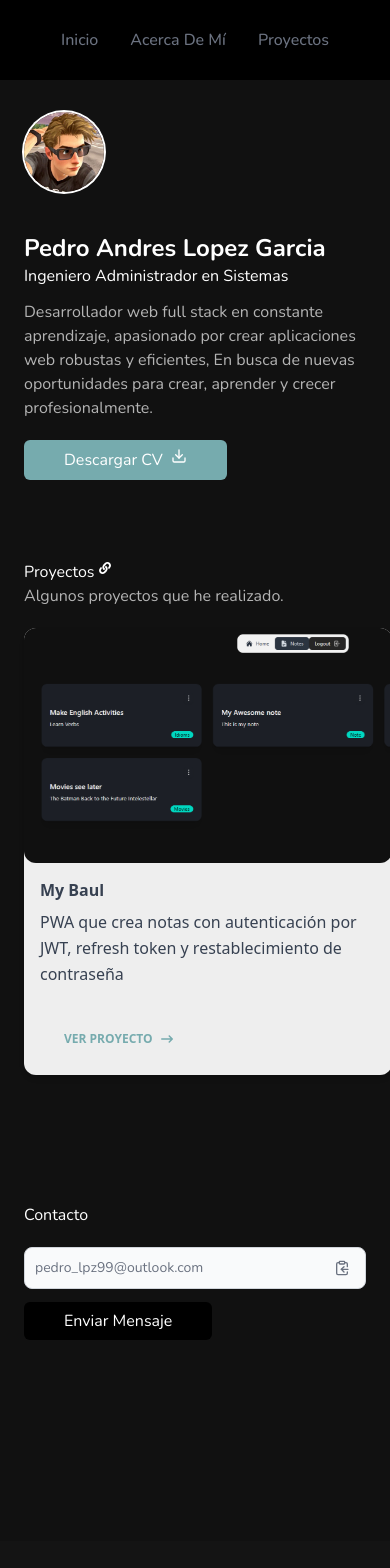
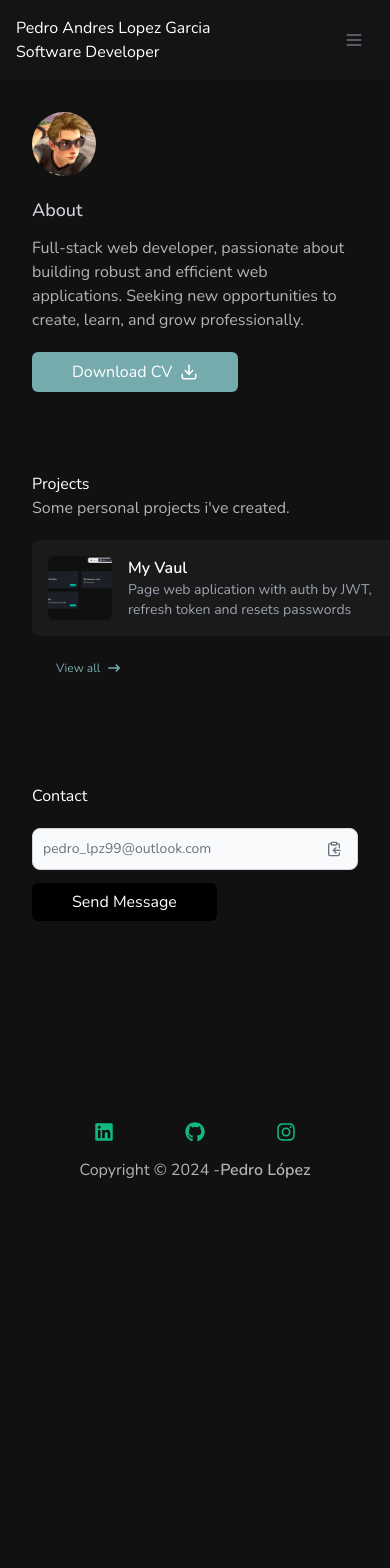
Before and after one commit to pedrolpz99/portfolio, a Next.js app: page / in a window 390 px wide. Shown: the top 1568 px of the page. After the commit the page ends 1246 px from the top, so only its background shows below. Built offline with nearby package versions, Linux system fonts and the light colour scheme.

Commit message:
feat: change style and and asside

```diff
--- a/src/app/components/about/about.jsx
+++ b/src/app/components/about/about.jsx
@@ -17,8 +17,8 @@ const About = () => {
     );
   };
   return (
-    <div className="mt-10 mb-24">
-      <h3>Acerca de mi</h3>
+    <div className="mt-20 md:mt-0 mb-24">
+      <h1 className="text-3xl font-medium">About </h1>
       <div className="my-8">
         <div className="relative w-full  max-w-xl mx-auto">
           <div className="overflow-hidden">
@@ -54,22 +54,24 @@ const About = () => {
           </button>
         </div>
       </div>
+      <div>
         <p className="mb-5">
           Hola, Soy Pedro López y me apasiona la idea de crear aplicaciones,
           sistemas, páginas web para que sean útiles hacia personas que la usen.
         </p>
         <p className="mb-5">
-        He trabajado en diferentes sectores relacionados con la informática como
-        Soporte de aplicaciones, consultor de bases de datos o Desarrollador
-        Web. Siempre estoy en constante aprendizaje, aprendiendo de mis errores
-        y mejorando en cada momento que puedo dentro de mi persona como en el
-        ámbito laboral.
+          He trabajado en diferentes sectores relacionados con la informática
+          como Soporte de aplicaciones, consultor de bases de datos o
+          Desarrollador Web. Siempre estoy en constante aprendizaje, aprendiendo
+          de mis errores y mejorando en cada momento que puedo dentro de mi
+          persona como en el ámbito laboral.
         </p>
         <p className="mb-5">
           Cuando no estoy codeando me gusta tocar la guitarra eléctrica, mejorar
           mi inglés y explorar nuevas tecnologías y mejorando como programador.
         </p>
       </div>
+    </div>
   );
 };
 
--- a/src/app/components/about/habilities.jsx
+++ b/src/app/components/about/habilities.jsx
@@ -32,6 +32,10 @@ const Habilities = () => {
       icon: "devicon-nextjs-original-wordmark",
     },
     {
+      name: "Typescript",
+      icon: "devicon-typescript-plain",
+    },
+    {
       name: "Rails",
       icon: "devicon-rails-plain",
     },
@@ -39,6 +43,11 @@ const Habilities = () => {
       name: "Ruby",
       icon: "devicon-ruby-plain",
     },
+    { name: "Nginx", icon: "devicon-nginx-original" },
+    { name: "Python", icon: "devicon-python-plain" },
+    { name: "Graphql", icon: "devicon-graphql-plain" },
+    { name: "C#", icon: "devicon-csharp-plain" },
+    { name: "ASP .NET", icon: "devicon-dotnetcore-plain" },
     {
       name: "Git",
       icon: "devicon-git-plain",
@@ -55,39 +64,40 @@ const Habilities = () => {
       name: "AWS",
       icon: "devicon-amazonwebservices-plain-wordmark",
     },
+    { name: "Linux", icon: "devicon-linux-plain" },
+    {
+      name: "Ubuntu",
+      icon: "devicon-ubuntu-plain",
+    },
   ];
 
   return (
     <>
       <div className="mt-10 	 mb-24">
-        <h3>Habilidades Tecnicas</h3>
+        <h3>Technical Skills</h3>
         <p className="mb-5">
-          Conjunto de Tecnologías en las cuales he estado trabajando durante
-          todo mi aprendizaje.
+          Set of technologies I have been working with throughout my learning
+          journey.
         </p>
 
-        <div className="grid grid-cols-3 gap-4	">
-          {habilities.map((habilitie, index) => {
-            return (
+        <div className="grid grid-cols-3 gap-4">
+          {habilities.map((habilitie, index) => (
             <div
               key={index}
-                className="bg-[#76ABAE] text-white rounded-lg text-center p-3  my-1 "
+              className="bg-[#76ABAE] text-white rounded-xl p-5 flex flex-col items-center justify-center gap-3
+                 transition-all duration-300 ease-in-out
+                 hover:scale-105 hover:shadow-lg"
             >
-                <span>
-                  <i className={`${habilitie.icon} text-6xl`}>
-                    {index == 3 ? (
-                      <>
-                        <div className="flex justify-center">
+              <div className="text-6xl flex justify-center">
+                {index === 3 ? (
                   <SiTailwindcss />
+                ) : (
+                  <i className={habilitie.icon}></i>
+                )}
               </div>
-                      </>
-                    ) : null}
-                  </i>
-                </span>
               <p className="text-white">{habilitie.name}</p>
             </div>
-            );
-          })}
+          ))}
         </div>
       </div>
     </>
--- a/src/app/components/avatar/avatar.jsx
+++ b/src/app/components/avatar/avatar.jsx
@@ -12,38 +12,32 @@ const Avatar = () => {
   };
   return (
     <>
-      <div className="flex mt-12  flex-col gap-10">
+      <div className="flex mt-20 md:mt-0 flex-col gap-5">
         <div>
           <img
-            className="inline-block w-20 h-20 object-cover rounded-full ring-2 ring-white"
+            className=" w-16 h-16 object-cover rounded-full   md:hidden"
             src="/media/profile.jpg"
             alt=""
           />
         </div>
         <div>
-          <h1 className="text-2xl  font-bold  ">Pedro Andres Lopez Garcia</h1>
-          <span className="font-thin	 text-white">
-            Ingeniero Administrador en Sistemas
-          </span>
+          <span className="text-lg text-gray-300 font-medium">About</span>
           <p className="w-45 pt-3 ">
-            Desarrollador web full stack en constante aprendizaje, apasionado
-            por crear aplicaciones web robustas y eficientes, En busca de nuevas
-            oportunidades para crear, aprender y crecer profesionalmente.
+            Full-stack web developer, passionate about building robust and
+            efficient web applications. Seeking new opportunities to create,
+            learn, and grow professionally.
           </p>
         </div>
       </div>
       <div className="mt-18 mb-20">
         <button
-          href="mailto:example@example.com"
-          className="mt-5 rounded-md bg-[#76ABAE] px-10 py-2 text-white"
-          onClick={() => {
-            handleDownload();
-          }}
+          onClick={handleDownload}
+          className="mt-5 rounded-md bg-[#76ABAE] px-10 py-2 text-white flex items-center gap-2
+               transition-all duration-300 ease-in-out
+               hover:bg-[#5f8f92] hover:scale-105 hover:shadow-lg"
         >
-          <div className="flex gap-2 aling-center">
-            <span>Descargar CV</span>
-            <FiDownload />
-          </div>
+          <span>Download CV</span>
+          <FiDownload className="text-lg" />
         </button>
       </div>
     </>
--- a/src/app/components/contact/contact.jsx
+++ b/src/app/components/contact/contact.jsx
@@ -16,7 +16,7 @@ const ContactForm = () => {
   return (
     <>
       <div className="mb-24">
-        <h3 className="">Contacto</h3>
+        <h3 className="">Contact</h3>
         <div className=" w-full max-w-lg">
           <div className="w-full mt-5">
             <div className="relative">
@@ -40,7 +40,7 @@ const ContactForm = () => {
                   isCopied ? "visible opacity-100" : "invisible opacity-0"
                 }`}
               >
-                <span>Copiado!</span>
+                <span>Copied!</span>
               </div>
             </div>
 
@@ -49,7 +49,7 @@ const ContactForm = () => {
                 href="mailto:pedro_lpz99@outlook.com"
                 className="mt-5 rounded-md bg-black px-10 py-2 text-white"
               >
-                Enviar Mensaje
+                Send Message
               </a>
             </div>
           </div>
--- a/src/app/components/footer/footer.jsx
+++ b/src/app/components/footer/footer.jsx
@@ -5,7 +5,7 @@ import { FaInstagram } from "react-icons/fa";
 
 const Footer = () => {
   return (
-    <footer className="footer footer-center  w-full p-8 mt-4 bg-[#141414] text-white">
+    <footer className="footer footer-center  w-full p-8 mt-4  text-white">
       <div className="text-center">
         <div className="flex gap-2.5 items-center justify-around mb-4">
           <a
@@ -33,7 +33,7 @@ const Footer = () => {
         <p>
           Copyright © 2024 -
           <a className="font-semibold" href="mailto:m.sohanemon@gmail.com">
-            Pedro Lopez
+            Pedro López
           </a>
         </p>
       </div>
--- a/src/app/components/navigation/index.jsx
+++ b/src/app/components/navigation/index.jsx
@@ -1,39 +1,115 @@
 "use client";
 import { useState } from "react";
 import Link from "next/link";
+import { BiHomeAlt2 } from "react-icons/bi";
+import { FaUser } from "react-icons/fa6";
+import { PiAppWindowBold } from "react-icons/pi";
 
 const Navigation = () => {
+  const [isOpen, setIsOpen] = useState(false);
+
   const links = [
     {
       id: 1,
       link: "/",
-      name: "Inicio",
+      name: "Home",
+      icon: BiHomeAlt2,
     },
     {
       id: 2,
       link: "about",
-      name: "Acerca de mí",
+      name: "About",
+      icon: FaUser,
     },
     {
       id: 3,
       link: "projects",
-      name: "Proyectos",
+      name: "Projects",
+      icon: PiAppWindowBold,
     },
   ];
+
   return (
     <>
-      <div className="flex justify-center items-center w-full h-20 px-4 text-white bg-black fixed nav z-10">
-        <ul className="flex ">
-          {links.map(({ id, link, name }) => (
-            <li
-              key={id}
-              className="nav-links px-4 cursor-pointer capitalize font-medium text-gray-500 hover:scale-105 hover:text-white duration-200 link-underline"
+      <nav className="bg-[#141414] dark:bg-gray-900 fixed w-full z-20 top-0 start-0">
+        <div className="max-w-screen-xl flex flex-wrap items-center justify-between mx-auto p-4">
+          {/* Logo / Nombre */}
+          <Link
+            href="/"
+            className="flex select-none flex-col text-white hover:opacity-90"
+          >
+            <span>Pedro Andres Lopez Garcia</span>
+            <span className="text-low-contrast-text font-thin">
+              Software Developer
+            </span>
+          </Link>
+
+          {/* Botón menú móvil */}
+          <div className="flex md:order-2 space-x-3 md:space-x-0 rtl:space-x-reverse">
+            <button
+              onClick={() => setIsOpen(!isOpen)}
+              type="button"
+              className="inline-flex items-center p-2 w-10 h-10 justify-center text-sm text-gray-500 rounded-lg md:hidden hover:bg-gray-100 focus:outline-none focus:ring-2 focus:ring-gray-200 dark:text-gray-400 dark:hover:bg-gray-700 dark:focus:ring-gray-600"
+              aria-controls="navbar-sticky"
+              aria-expanded={isOpen}
             >
-              <Link href={link}>{name}</Link>
-            </li>
-          ))}
-        </ul>
-      </div>
+              <span className="sr-only">Open main menu</span>
+              {isOpen ? (
+                <svg
+                  className="w-5 h-5"
+                  fill="none"
+                  stroke="currentColor"
+                  viewBox="0 0 24 24"
+                >
+                  <path
+                    strokeLinecap="round"
+                    strokeLinejoin="round"
+                    strokeWidth="2"
+                    d="M6 18L18 6M6 6l12 12"
+                  />
+                </svg>
+              ) : (
+                <svg
+                  className="w-5 h-5"
+                  fill="none"
+                  stroke="currentColor"
+                  viewBox="0 0 24 24"
+                >
+                  <path
+                    strokeLinecap="round"
+                    strokeLinejoin="round"
+                    strokeWidth="2"
+                    d="M4 6h16M4 12h16M4 18h16"
+                  />
+                </svg>
+              )}
+            </button>
+          </div>
+        </div>
+
+        {/* Menú */}
+        <div
+          className={`${
+            isOpen ? "" : "hidden"
+          } w-full md:flex md:w-auto md:order-1`}
+          id="navbar-sticky"
+        >
+          <ul className="flex flex-col items-center justify-center p-4 md:p-0 mt-4 font-medium md:flex-row md:space-x-8">
+            {links.map(({ id, link, name, icon: Icon }) => (
+              <li key={id} className="w-full md:w-auto">
+                <Link
+                  href={link}
+                  className="flex items-center gap-3 px-4 py-2 rounded-lg text-gray-300 hover:bg-[#2A2A2A] hover:text-white transition-colors"
+                  onClick={() => setIsOpen(false)}
+                >
+                  <Icon size={20} />
+                  <span>{name}</span>
+                </Link>
+              </li>
+            ))}
+          </ul>
+        </div>
+      </nav>
     </>
   );
 };
--- a/src/app/components/projects/project.jsx
+++ b/src/app/components/projects/project.jsx
@@ -7,51 +7,44 @@ const Project = () => {
   return (
     <>
       <div className="mb-5">
-        <Link href="/projects">
-          <div className="text-white flex aling-center gap-1 hover:underline">
-            <h3>Proyectos </h3>
-            <FaLink className="w-3" />
-          </div>
-        </Link>
-
-        <p>Algunos proyectos que he realizado.</p>
+        <h3>Projects</h3>
+        <p>Some personal projects i've created.</p>
       </div>
 
       <div className="mb-24 w-[23rem]">
-        <div className="flex flex-wrap ">
-          <div className="flex  items-center justify-center mb-8">
-            <div className="relative flex flex-col rounded-xl bg-[#EEEEEE]  bg-clip-border text-gray-700 shadow-md">
-              <div className="relative m-0 w-full shrink-0 overflow-hidden rounded-xl   bg-[#EEEEEE]  bg-clip-border text-gray-700">
-                <img
-                  src="media/7.png"
-                  alt="image"
-                  className="h-auto w-full object-cover"
-                />
-              </div>
-              <div className="p-4">
-                <h4 className="mb-2 block font-sans text-gray-700 font-semibold leading-snug tracking-normal text-blue-gray-900 antialiased">
-                  My Baul
-                </h4>
-                <p className="mb-8 block font-sans text-base font-normal leading-relaxed text-gray-700 antialiased">
-                  PWA que crea notas con autenticación por JWT, refresh token y
-                  restablecimiento de contraseña{" "}
-                </p>
-                <a
-                  className="inline-block"
-                  href="https://notes-frontend-five-smoky.vercel.app/"
-                  target="_blank"
-                >
-                  <button
-                    className="flex select-none items-center gap-2 rounded-lg py-3 px-6 text-center align-middle font-sans text-xs font-bold uppercase text-[#76ABAE] transition-all hover:bg-teal-500/10 active:bg-teal-500/30 disabled:pointer-events-none disabled:opacity-50 disabled:shadow-none"
-                    type="button"
-                  >
-                    ver proyecto
-                    <FaArrowRightLong />
-                  </button>
-                </a>
-              </div>
-            </div>
+        <a
+          href="https://notes-frontend-five-smoky.vercel.app/"
+          target="_blank"
+          rel="noopener noreferrer"
+          className="flex items-center w-full mb-3 max-w-md rounded-lg bg-[#1A1A1A] p-4
+    transition-all duration-300 ease-in-out
+    hover:bg-[#242424] hover:scale-[1.02]"
+        >
+          <img
+            src="media/7.png"
+            alt="image"
+            className="w-16 h-16 rounded-md object-cover"
+          />
+
+          <div className="ml-4">
+            <h4 className="text-white font-semibold">My Vaul</h4>
+            <p className="text-gray-400 text-sm">
+              Page web aplication with auth by JWT, refresh token and resets
+              passwords
+            </p>
           </div>
+        </a>
+
+        <div>
+          <Link
+            href="/projects"
+            type="button"
+            className="group flex w-[8rem] select-none items-center gap-2   rounded-lg py-3 px-6 text-center align-middle  text-xs   text-[#76ABAE] transition-all hover:bg-teal-500/10 active:bg-teal-500/30 disabled:pointer-events-none disabled:opacity-50 disabled:shadow-none"
+          >
+            <span>View all</span>
+
+            <FaArrowRightLong className="w-3 h-3 transition-transform duration-200 group-hover:translate-x-1" />
+          </Link>
         </div>
       </div>
     </>
--- a/src/app/components/projects/projects.jsx
+++ b/src/app/components/projects/projects.jsx
@@ -53,9 +53,12 @@ export default function Projects() {
 
   return (
     <>
-      <div className=" mt-10 mb-5">
-        <h3>Proyectos</h3>
-        <p>Algunos proyectos Front-End que he realizado.</p>
+      <div className=" mt-20 md:mt-0 mb-5">
+        <h1 className="text-3xl font-medium">Projects</h1>
+        <p>
+          This are my personal projects i've created with diferents
+          technologies.
+        </p>
       </div>
 
       <div className="mt- w-full">
@@ -63,41 +66,28 @@ export default function Projects() {
           {projects.map((project, index) => {
             return (
               <>
-                <div
+                <a
                   key={index}
-                  className="flex mb-10  items-center justify-center"
+                  href={project.link}
+                  target="_blank"
+                  rel="noopener noreferrer"
+                  className="flex items-center w-full mb-3 max-w-md rounded-lg bg-[#1A1A1A] p-4
+    transition-all duration-300 ease-in-out
+    hover:bg-[#242424] hover:scale-[1.02]"
                 >
-                  <div className="relative flex w-full flex-col md:flex-row rounded-xl  bg-clip-border  shadow-md">
-                    <div className="relative m-0 md:w-2/5 shrink-0 overflow-hidden rounded-xl rounded-r-none  bg-clip-border ">
                   <img
                     src={project.coverImage}
                     alt="image"
-                        className="h-full w-full object-cover"
+                    className="w-16 h-16 rounded-md object-cover"
                   />
-                    </div>
-                    <div className="p-6">
-                      <h4 className="mb-2 block font-sans  font-semibold leading-snug tracking-normal text-blue-gray-900 antialiased">
-                        {project.name}
-                      </h4>
-                      <p className="mb-8 block font-sans text-base font-normal leading-relaxed  antialiased">
+
+                  <div className="ml-4">
+                    <h4 className="text-white font-semibold">{project.name}</h4>
+                    <p className="text-gray-400 text-sm">
                       {project.description}
                     </p>
-                      <a
-                        className="inline-block"
-                        target="_blank"
-                        href={project.link}
-                      >
-                        <button
-                          className="flex select-none items-center gap-2 rounded-lg py-3 px-6 text-center align-middle font-sans text-xs font-bold uppercase text-[#76ABAE] transition-all hover:bg-teal-500/10 active:bg-teal-500/30 disabled:pointer-events-none disabled:opacity-50 disabled:shadow-none"
-                          type="button"
-                        >
-                          Ver proyecto
-                          <FaArrowRightLong />
-                        </button>
+                  </div>
                 </a>
-                    </div>
-                  </div>
-                </div>
               </>
             );
           })}
--- a/src/app/layout.js
+++ b/src/app/layout.js
@@ -1,7 +1,10 @@
-import { Nunito } from "next/font/google";
+import { Nunito, Ultra } from "next/font/google";
 import Footer from './components/footer/footer.jsx';
 import Navigation from "./components/navigation/index.jsx";
-
+import Link from "next/link";
+import { BiHomeAlt2 } from 'react-icons/bi';
+import { FaUser } from 'react-icons/fa6';
+import { PiAppWindowBold } from 'react-icons/pi';
 import "./globals.css";
 
 
@@ -15,6 +18,26 @@ export const metadata = {
 export default function RootLayout({ children }) {
 
 
+  const links = [
+    {
+      id: 1,
+      link: "/",
+      name: "Home",
+      icon: BiHomeAlt2,
+    },
+    {
+      id: 2,
+      link: "about",
+      name: "About",
+      icon: FaUser,
+    },
+    {
+      id: 3,
+      link: "projects",
+      name: "Projects",
+      icon: PiAppWindowBold,
+    },
+  ];
 
   return (
     <html lang="es" >
@@ -25,13 +48,54 @@ export default function RootLayout({ children }) {
         />
       </head>
       <body className={`${inter.className}`}>
-        <header>
+        <header className="md:hidden">
           <Navigation />
         </header>
-        <div className="px-6 md:px-6 pt-16 pb-24 md:pt-20 max-w-[700px] mx-auto w-full ">
-          {children}
+        <div className="mx-auto flex min-h-screen w-full max-w-4xl gap-12 px-8 ">
+          {/* Sidebar */}
+          <aside className="sticky top-0 hidden h-screen w-[170px] py-20 md:block">
+
+            <nav className="flex h-full w-full flex-col gap-12 overflow-visible">
+              <div className="flex w-full flex-col p-3 items-start gap-4 text-left">
+                <img
+                  className=" w-16 h-16 object-cover rounded-full"
+                  src="/media/profile.jpg"
+                  alt=""
+                />
+                <div>
+                  <span className="text-lg text-gray-300 font-medium">Pedro A. Lopez Garcia</span>
+                  <p className="whitespace-nowrap">
+                    Software Developer
+                  </p>
+                </div>
+              </div>
+              <ul className="flex list-none flex-col gap-2">
+                {links.map(({ id, link, name, icon: Icon }) => (
+                  <Link
+                    key={id}
+                    href={link}
+                    className="flex items-center gap-3 px-4 py-2 rounded-lg transition-colors text-gray-300 hover:bg-[#2A2A2A] hover:text-white">
+                    <Icon size="20" />
+                    <span>{name}</span>
+                  </Link>
+                ))}
+              </ul>
+
+
+            </nav>
+          </aside>
+
+          <div className="flex h-min w-full flex-col gap-16 overflow-visible py-8 md:gap-24 md:py-20">
+            {/* Main content */}
+            <main className="flex flex-col gap-16 md:gap-24">
+              {children}
+            </main>
+
+            <Footer />
+          </div>
         </div>
-        <Footer />
+
+
       </body>
     </html >
 
--- a/src/app/page.js
+++ b/src/app/page.js
@@ -7,12 +7,10 @@ import Contact from "./components/contact/contact.jsx"
 import Avatar from "./components/avatar/avatar.jsx"
 export default function Home() {
   return (
-
     <main >
       <Avatar />
       <Project />
       <Contact />
-
     </main >
 
   );
```
Lines whose indentation alone changed are shown as unchanged.
